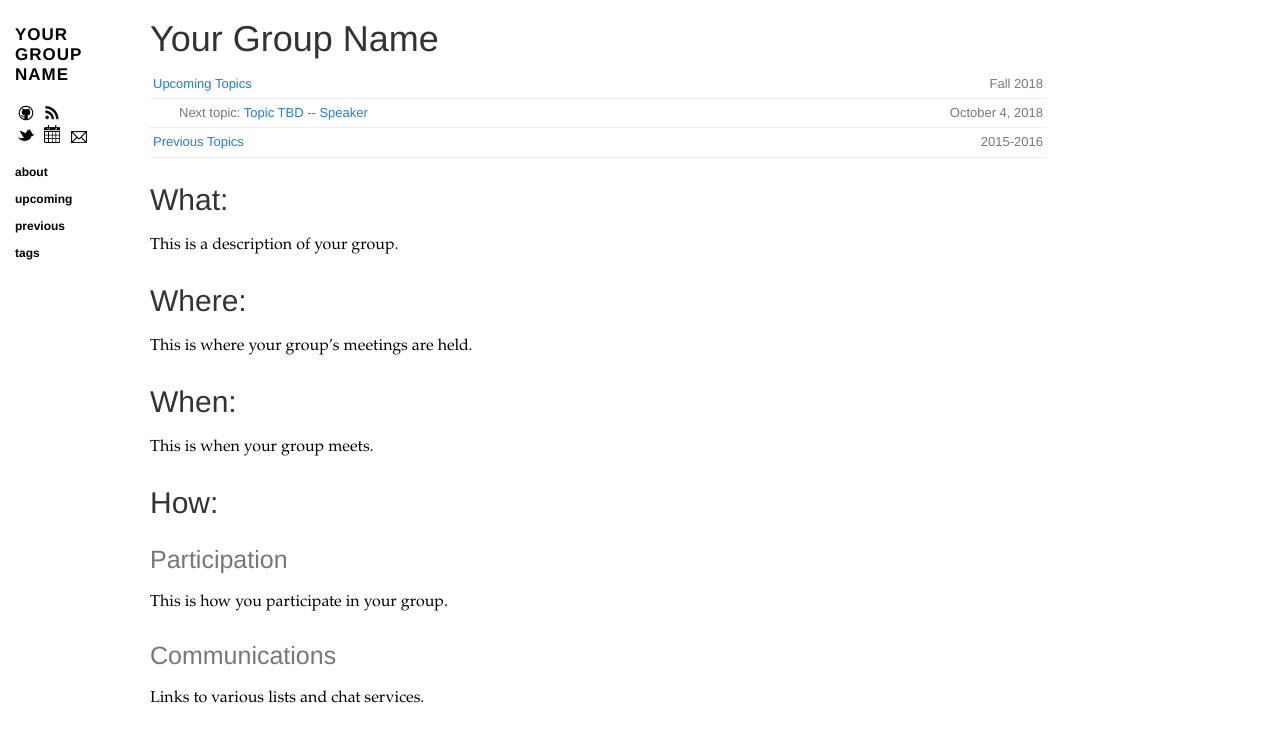
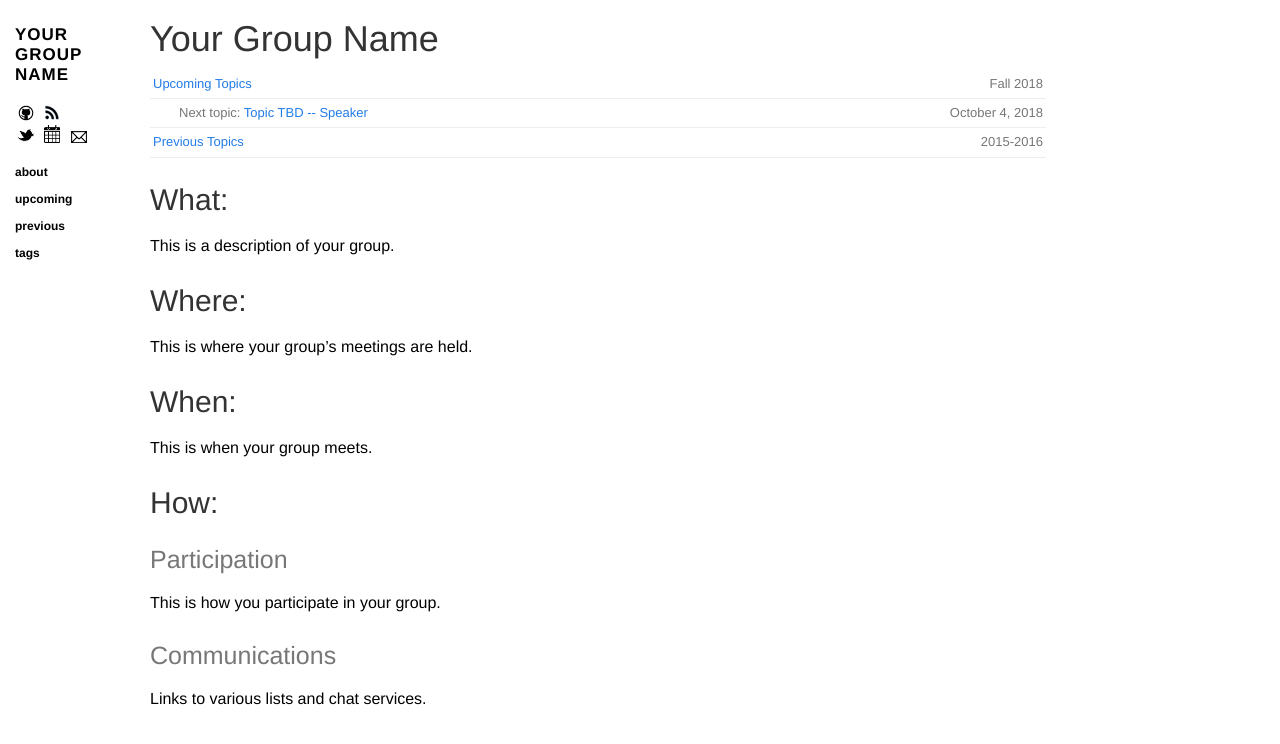
Before and after one commit to academicpages/group-meeting, a Jekyll site: the page built from index.md, in a window 1280 px wide. Shown: the top 744 px of the page. Built offline with Jekyll 4.4.1, drawn with Linux system fonts in a browser that asks for light colours; nearby versions of some CDN libraries.

Commit message:
Update base.css

```diff
--- a/css/base.css
+++ b/css/base.css
@@ -1,6 +1,6 @@
 @charset "UTF-8";
 body {
-  font-family: "Palatino Linotype", "Book Antiqua", Palatino, serif;
+  font-family: Helvetica, sans-serif;
   margin: 0;
   -webkit-font-smoothing: antialiased; }
 
```
